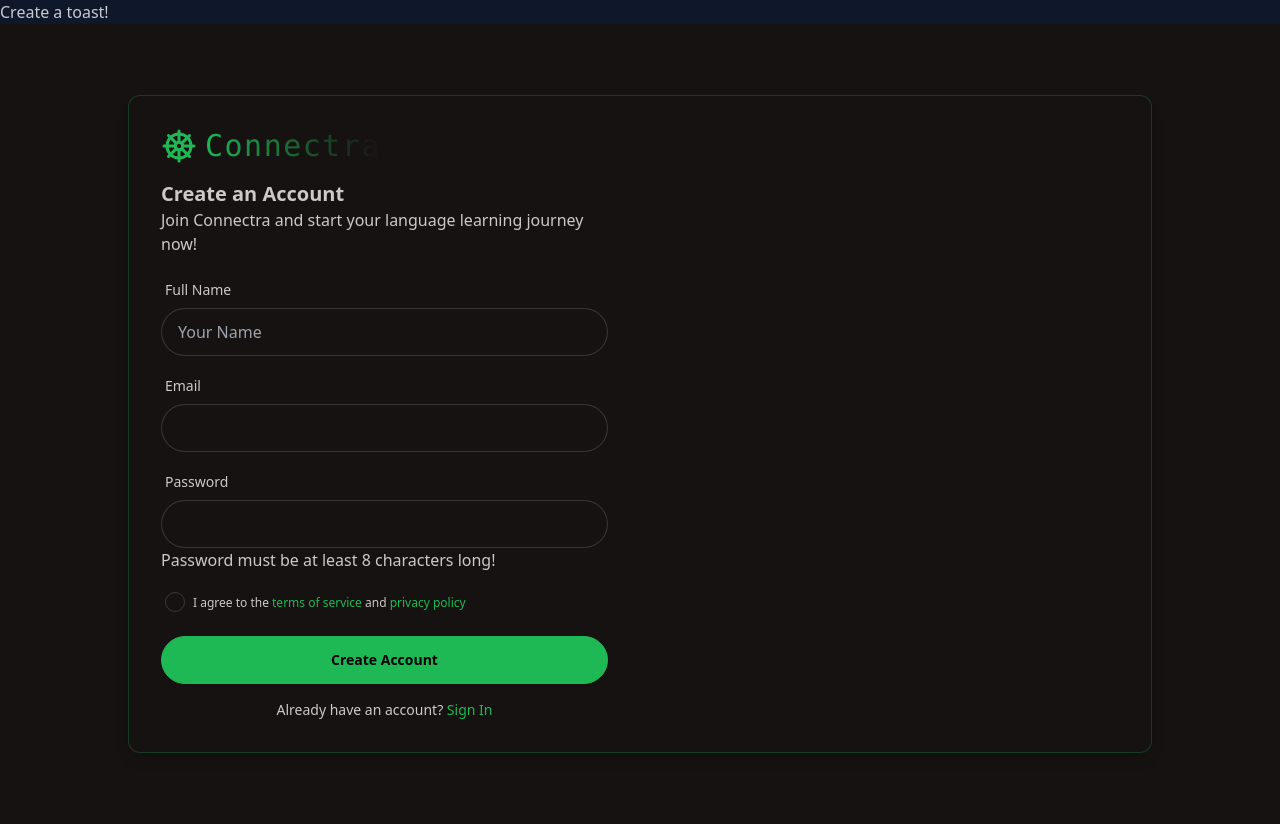
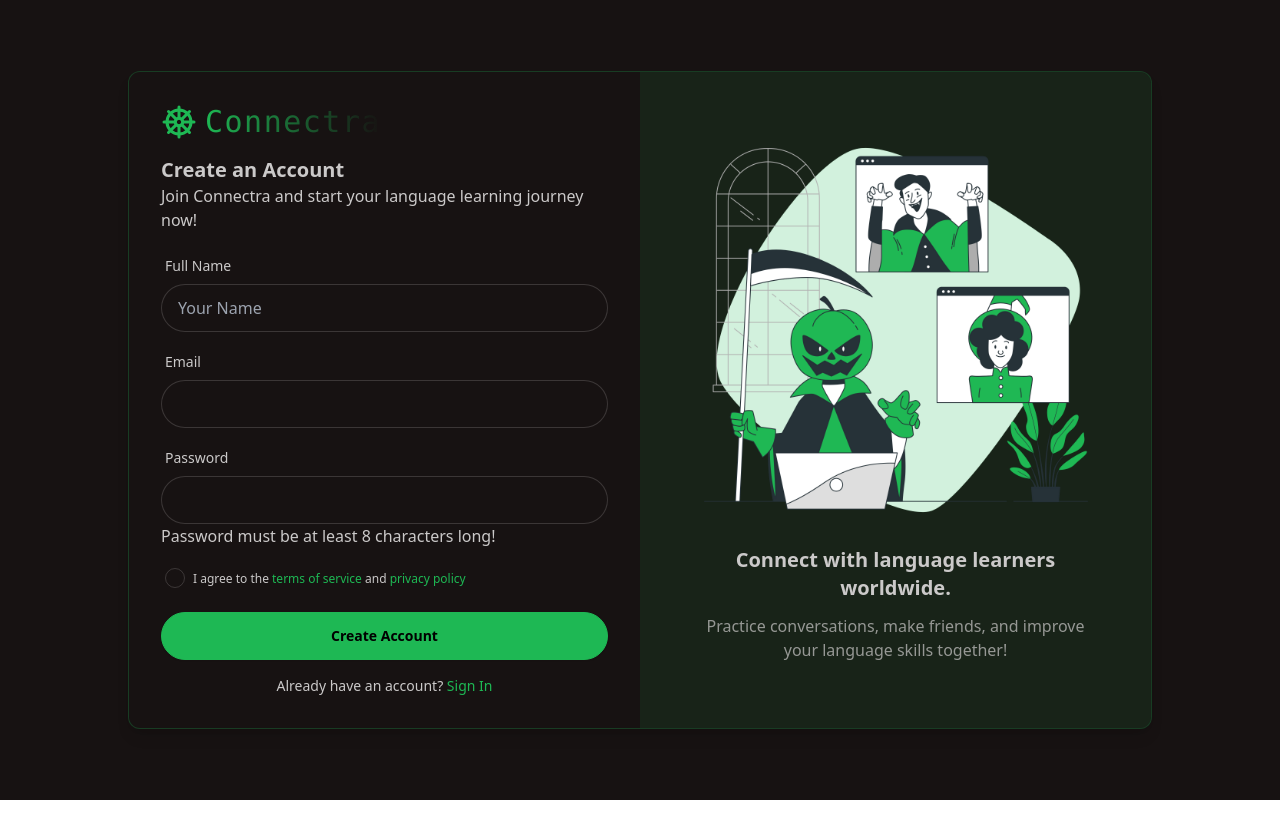
Before and after one commit to M10mo/connectra, a React (Vite) app in the folder frontend/: page /signup in a window 1280 px wide. After the commit the page ends 800 px from the top, so only its background shows below. Built offline with nearby package versions, Linux system fonts and the light colour scheme; no server answers.

Commit message:
signup page complete, account creation and signup functional

```diff
--- a/frontend/src/App.jsx
+++ b/frontend/src/App.jsx
@@ -14,9 +14,9 @@ import axios from 'axios';
 const App = () => {
 
   //axios
-  const {data:authData, isLoading, isError} = useQuery({
-    queryKey:["authUser"],
-    queryFn: async() => {
+  const { data: authData, isLoading, isError } = useQuery({
+    queryKey: ["authUser"],
+    queryFn: async () => {
       const res = await axiosInstance.get("/auth/me")
       return res.data
     },
@@ -26,15 +26,15 @@ const App = () => {
 
 
   return <div className=" h-screen" data-theme='night'>
-    <button onClick={() => toast.success('Hello World')}>Create a toast!</button>
+
     <Routes>
-      <Route path="/" element={authUser ?<HomePage />: <Navigate to="/login"/>}/>
-      <Route path="/signup" element={!authUser ? <SignUpPage />: <Navigate to="/"/>}/>
-      <Route path="/onboarding" element={authUser ?<OnboardingPage /> : <Navigate to='/login' /> } />
-      <Route path="/login" element={!authUser ? <LoginPage /> : <Navigate to="/"/>}/>
-      <Route path="/notifications" element={authUser ? <Notifications /> : <Navigate to="/login" />}/>
-      <Route path="/call" element={authUser ? <CallPage />: <Navigate to="/login"/> } />
-      <Route path="/chat" element={authUser ?<ChatPage />: <Navigate to="login"/> }/>
+      <Route path="/" element={authUser ? <HomePage /> : <Navigate to="/login" />} />
+      <Route path="/signup" element={!authUser ? <SignUpPage /> : <Navigate to="/" />} />
+      <Route path="/onboarding" element={authUser ? <OnboardingPage /> : <Navigate to='/login' />} />
+      <Route path="/login" element={!authUser ? <LoginPage /> : <Navigate to="/" />} />
+      <Route path="/notifications" element={authUser ? <Notifications /> : <Navigate to="/login" />} />
+      <Route path="/call" element={authUser ? <CallPage /> : <Navigate to="/login" />} />
+      <Route path="/chat" element={authUser ? <ChatPage /> : <Navigate to="login" />} />
     </Routes>
 
     <Toaster />
--- /dev/null
+++ b/frontend/src/lib/api.js
@@ -0,0 +1,6 @@
+import { axiosInstance } from "./axios"
+
+export const signup = async (signupData) => {
+    const response = await axiosInstance.post("/auth/signup", signupData) //send signup data
+    return response.data
+  }
--- a/frontend/src/pages/SignUpPage.jsx
+++ b/frontend/src/pages/SignUpPage.jsx
@@ -1,6 +1,9 @@
 import React, { useState } from 'react'
 import { ShipWheelIcon } from "lucide-react"
 import { Link } from 'react-router';
+import { useMutation, useQueryClient } from '@tanstack/react-query';
+import { axiosInstance } from '../lib/axios';
+import { signup } from '../lib/api';
 
 const SignUpPage = () => {
   const [signupData, setSignupData] = useState({
@@ -8,9 +11,16 @@ const SignUpPage = () => {
     email: "",
     password: "",
   });
+  const queryClient = useQueryClient()
+
+  const { mutate: signupMutation, isPending, error } = useMutation({
+    mutationFn: signup,
+    onSuccess: () => queryClient.invalidateQueries({ queryKey: ["authUser"] })
+  })
 
   const handleSignup = (e) => {
     e.preventDefault()
+    signupMutation(signupData)
   }
   return (
     <div className="h-screen flex items-center justify-center p-4 sm:p-6 md:p-8" data-theme="forest">
@@ -27,6 +37,12 @@ const SignUpPage = () => {
             </span>
           </div>
 
+          {/* error message if any */}
+          {error && (
+            <div className='alert alert-error mb-4'>
+              <span>{error.response.data.message}</span>
+            </div>
+          )}
           <div className='w-full '>
             <form onSubmit={handleSignup}>
               <div className='space-y-4'>
@@ -88,7 +104,14 @@ const SignUpPage = () => {
                 </div>
 
                 <button className='btn btn-primary w-full' type='submit' >
-                  Create Account
+                  {isPending ? (
+                    <>
+                      <span className='loading loading-spinner loading-xs'></span>
+                      Loading...
+                    </>
+                  ) : (
+                    "Create Account"
+                  )}
                 </button>
 
                 <div className='text-center mt-4'>
@@ -103,8 +126,23 @@ const SignUpPage = () => {
             </form>
           </div>
         </div>
+
+        {/* signup form right side */}
+        <div className='hidden lg:flex w-full lg:w-1/2 bg-primary/10 items-center justify-center'>
+          <div className='max-w-md p-8'>
+            {/*image*/}
+            <div className='relative aspect-square max-w-sm mx-auto'>
+              <img src='/i.png' alt='Themed video call image' className='w-full h-full' />
+            </div>
+            <div className='text-center space-y-3 mt-6'>
+              <h2 className='text-xl font-semibold'>Connect with language learners worldwide.</h2>
+              <p className='opacity-70'>
+                Practice conversations, make friends, and improve your language skills together!
+              </p>
+            </div>
+          </div>
+        </div>
       </div>
-
     </div>
   )
 }
```
Also changed, not shown: frontend/public/i.png (renamed from frontend/public/Halloween video call-bro.png).
